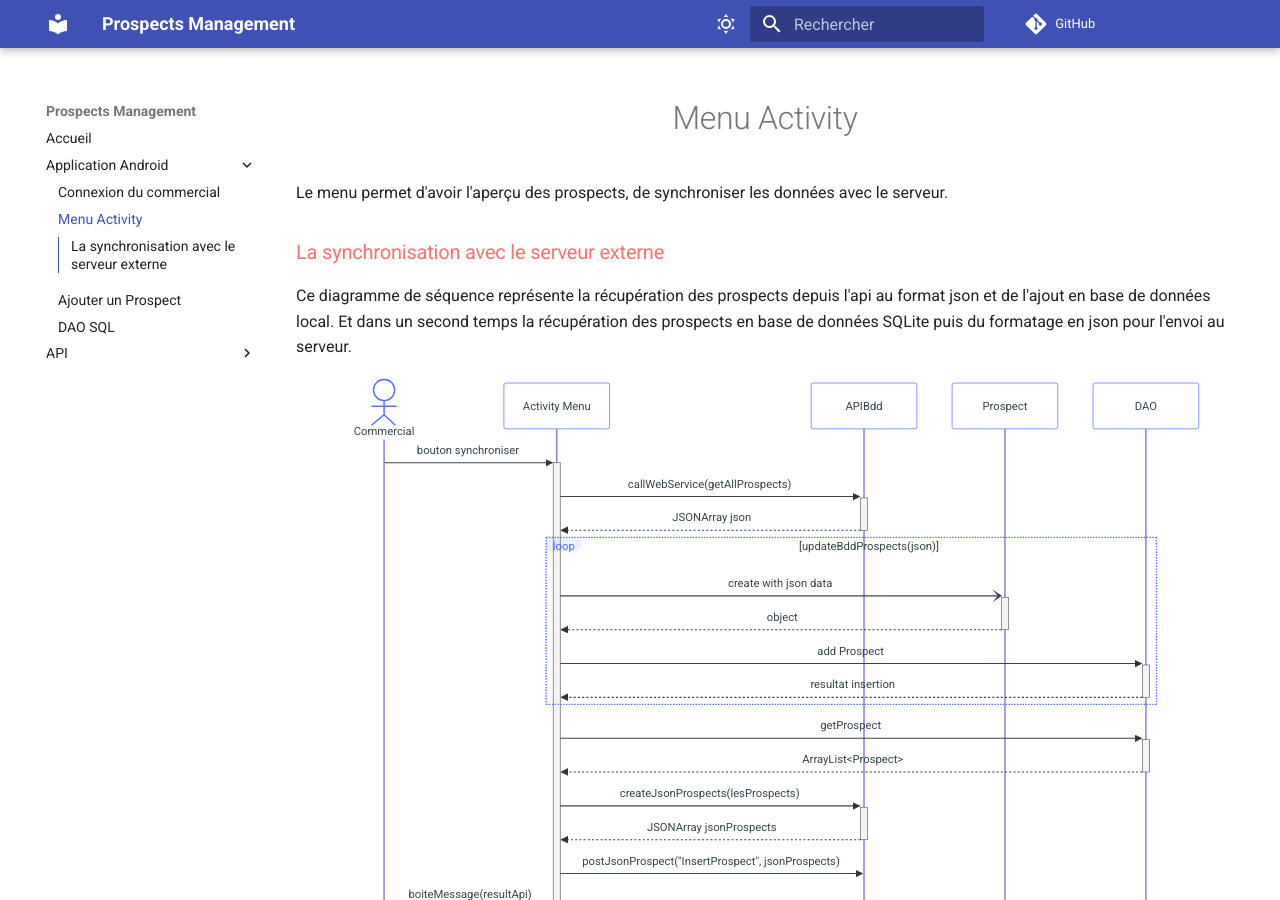
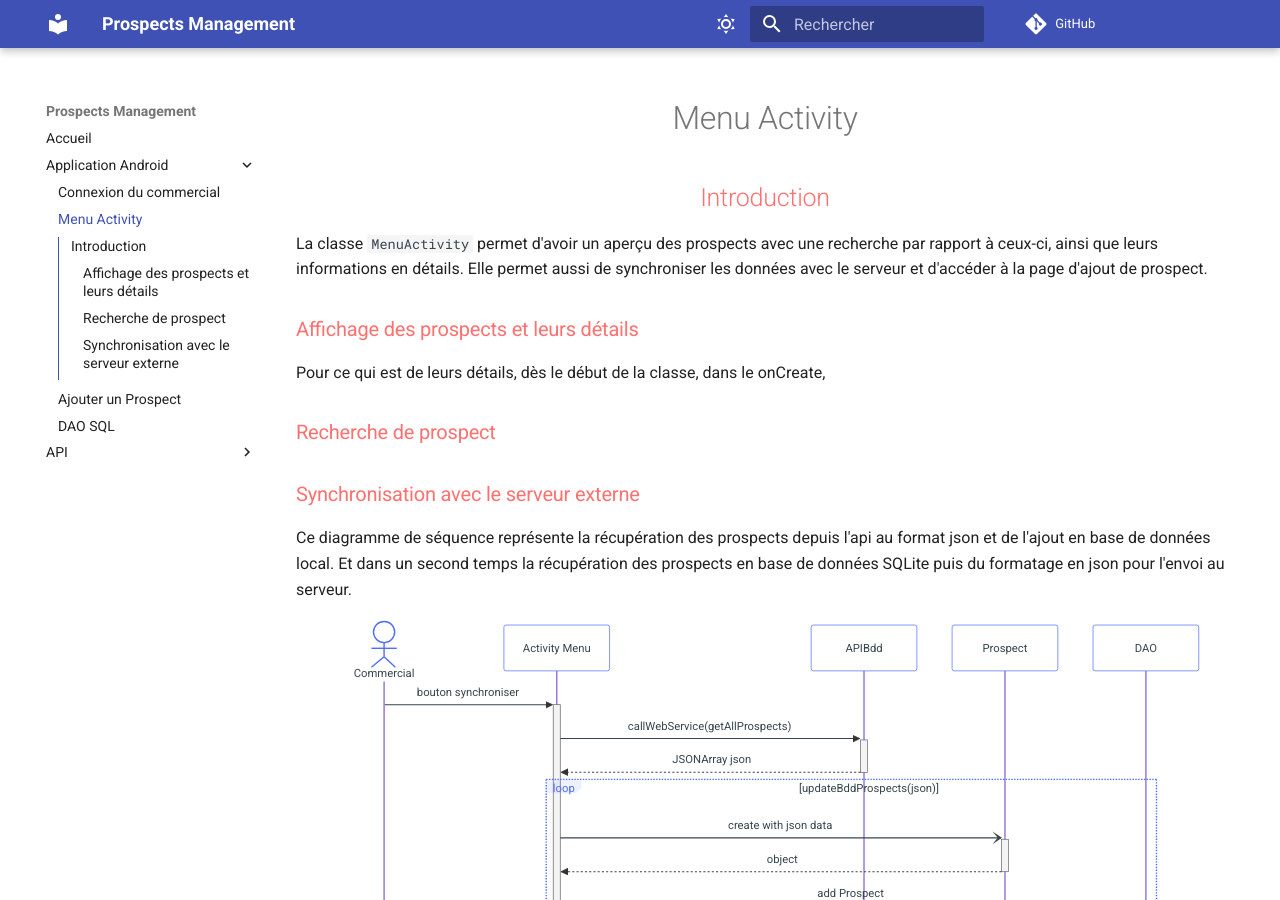
Before and after one commit to LhoMars/ProspectsManagement, an MkDocs documentation site: the page built from docs/javaAndroid/menuActivity.md, in a window 1280 px wide and 900 px high. Built offline with MkDocs 1.6.1 and Material for MkDocs 9.7.7, drawn with Linux system fonts in a browser that asks for light colours; comment, search, counter and statistics services are not loaded.

Commit message:
Début git page MenuActivity

```diff
--- a/docs/javaAndroid/menuActivity.md
+++ b/docs/javaAndroid/menuActivity.md
@@ -1,8 +1,17 @@
 # Menu Activity
 
-Le menu permet d'avoir l'aperçu des prospects, de synchroniser les données avec le serveur.
+## Introduction
+La classe `MenuActivity` permet d'avoir un aperçu des prospects avec une recherche par rapport à ceux-ci, ainsi que leurs informations en détails.
+Elle permet aussi de synchroniser les données avec le serveur et d'accéder à la page d'ajout de prospect.
 
-### La synchronisation avec le serveur externe
+### Affichage des prospects et leurs détails
+
+Pour ce qui est de leurs détails, dès le début de la classe, dans le onCreate,
+
+### Recherche de prospect
+
+
+### Synchronisation avec le serveur externe
 Ce diagramme de séquence représente la récupération des prospects depuis l'api au format json et de l'ajout en base de données local.
 Et dans un second temps la récupération des prospects en base de données SQLite puis du formatage en json pour l'envoi au serveur.
 
```
Also changed, not shown: docs/javaAndroid/ajoutProspect.md (+2 -1 lines), 1 other file.
